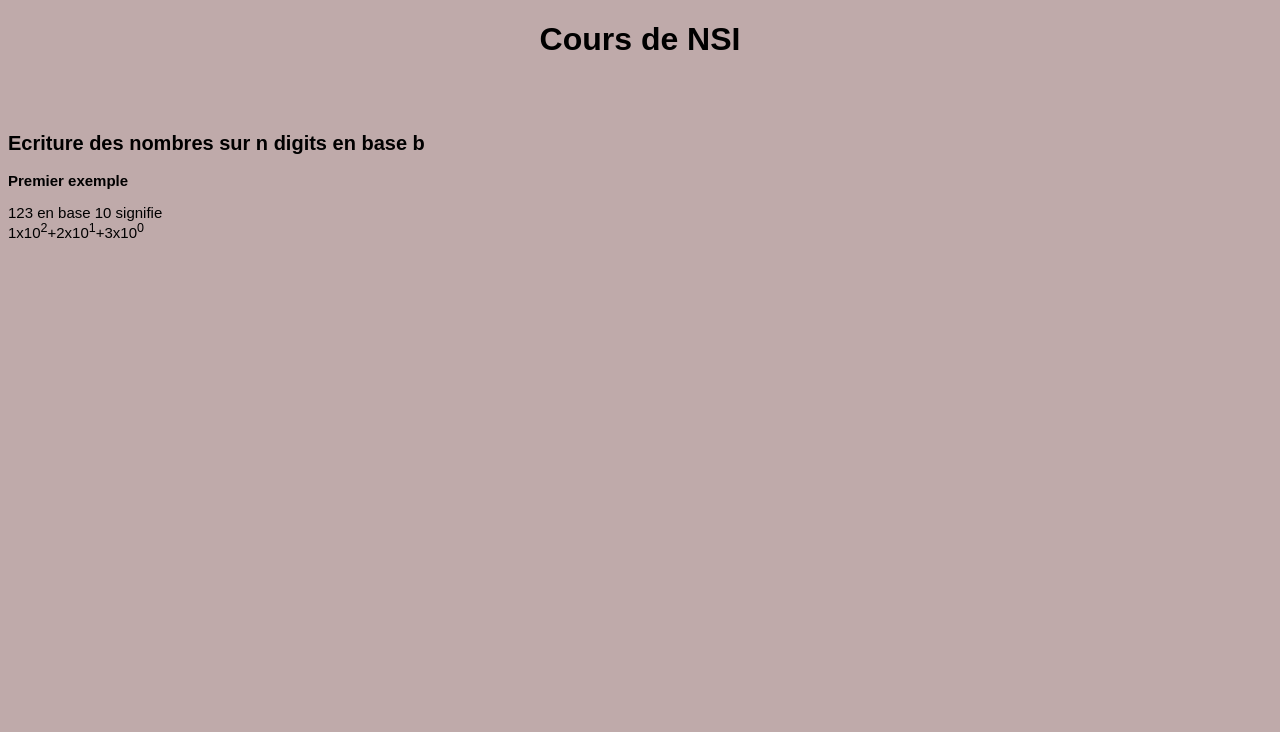
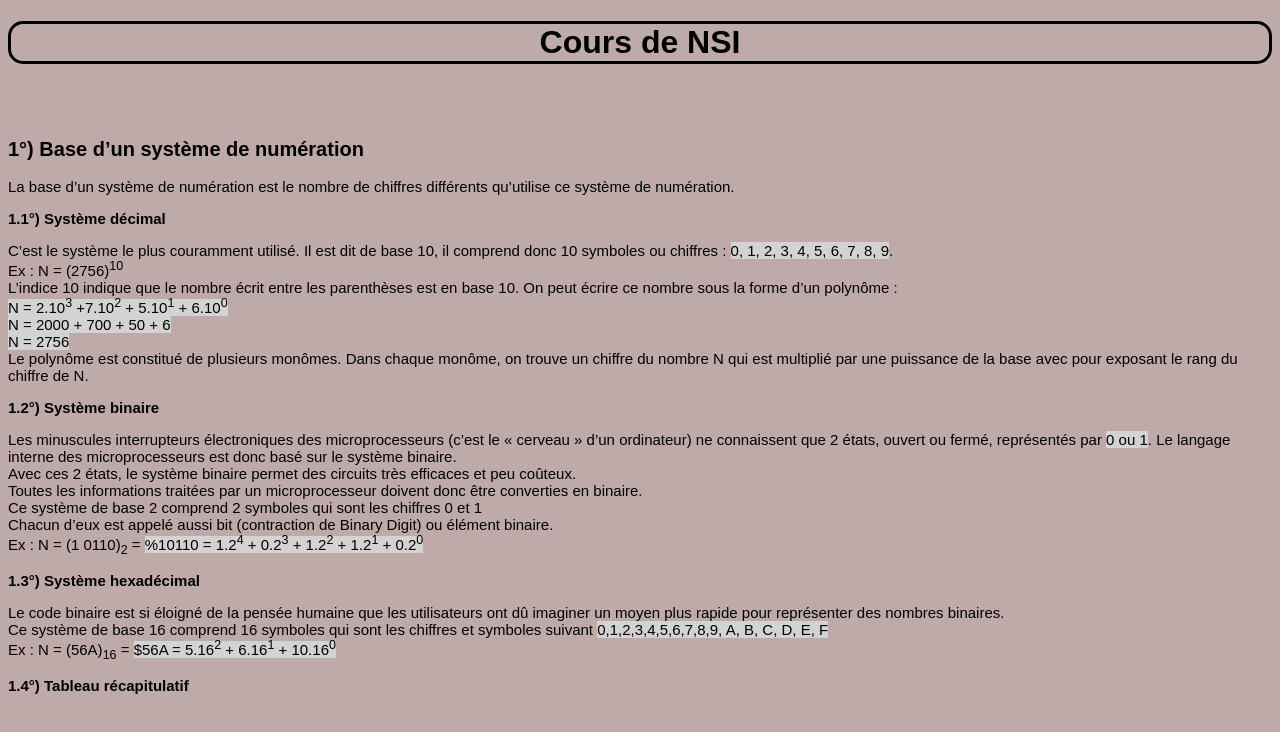
Before and after one commit to CarlaDauban/NSI, a plain HTML site: page index.html in a window 1280 px wide. Drawn offline with Linux system fonts and the light colour scheme.

Commit message:
Update index.html

```diff
--- a/index.html
+++ b/index.html
@@ -13,7 +13,8 @@ h1 {
   color: black;
   text-align: center;
   font-family: Fantasy;
-  border-radius: 20px;
+  border-style: solid;
+  border-radius: 15px;
 }
 
 h2 {
@@ -30,6 +31,11 @@ p {
   font-family: sans-serif;
   font-size: 15px;
 }
+
+p1 {
+  background-color: lightgrey;
+}
+
 </style>
   <head/>
 
@@ -38,11 +44,22 @@ p {
     <h1>Cours de NSI</h1>
     <br/>
     <br/>
-      <h2>Ecriture des nombres sur n digits en base b</h2>
+      <h2>1°) Base d’un système de numération</h2>
+      <p>La base d’un système de numération est le nombre de chiffres différents qu’utilise ce système de numération.<p/>
 
-      <h3>Premier exemple</h3>
-      <p>123 en base 10 signifie<br/>
-      1x10<sup>2</sup>+2x10<sup>1</sup>+3x10<sup>0</sup></p>
+      <h3>1.1°) Système décimal</h3>
+      <p>C’est le système le plus couramment utilisé. Il est dit de base 10, il comprend donc 10 symboles ou chiffres : <p1>0, 1, 2, 3, 4, 5, 6, 7, 8, 9</p1>.<br/>Ex : N = (2756)<sup>10</sup><br/>L’indice 10 indique que le nombre écrit entre les parenthèses est en base 10. On peut écrire ce nombre sous la forme d’un polynôme :<br/><p1>N = 2.10<sup>3</sup> +7.10<sup>2</sup> + 5.10<sup>1</sup> + 6.10<sup>0</sup><br/>N = 2000 + 700 + 50 + 6<br/>N = 2756</p1><br/>Le polynôme est constitué de plusieurs monômes. Dans chaque monôme, on trouve un chiffre du nombre N qui est multiplié par une puissance de la base avec pour exposant le rang du chiffre de N.</p>
+
+      <h3>1.2°) Système binaire</h3>
+      <p>Les minuscules interrupteurs électroniques des microprocesseurs (c’est le « cerveau » d’un ordinateur)
+ne connaissent que 2 états, ouvert ou fermé, représentés par <p1>0 ou 1</p1>. Le langage interne des microprocesseurs est donc basé sur le système binaire.<br/>Avec ces 2 états, le système binaire permet des circuits très efficaces et peu coûteux.<br/>Toutes les informations traitées par un microprocesseur doivent donc être converties en binaire.<br/>Ce système de base 2 comprend 2 symboles qui sont les chiffres 0 et 1<br/>Chacun d’eux est appelé aussi bit (contraction de Binary Digit) ou élément binaire.<br/>Ex : N = (1 0110)<sub>2</sub> = <p1>%10110 = 1.2<sup>4</sup> + 0.2<sup>3</sup> + 1.2<sup>2</sup> + 1.2<sup>1</sup> + 0.2<sup>0</sup></p1></p>
+
+		<h3>1.3°) Système hexadécimal</h3>
+        <p>Le code binaire est si éloigné de la pensée humaine que les utilisateurs ont dû imaginer un moyen plus rapide pour représenter des nombres binaires.</br>Ce système de base 16 comprend 16 symboles qui sont les chiffres et symboles suivant <p1>0,1,2,3,4,5,6,7,8,9, A, B, C, D, E, F</p1><br/>Ex : N = (56A)<sub>16</sub> = <p1>$56A = 5.16<sup>2</sup> + 6.16<sup>1</sup> + 10.16<sup>0</sup><p1/>
+
+		<h3>1.4°) Tableau récapitulatif</h3>
+        <p>
+
 
   </body>
 </html>
```
